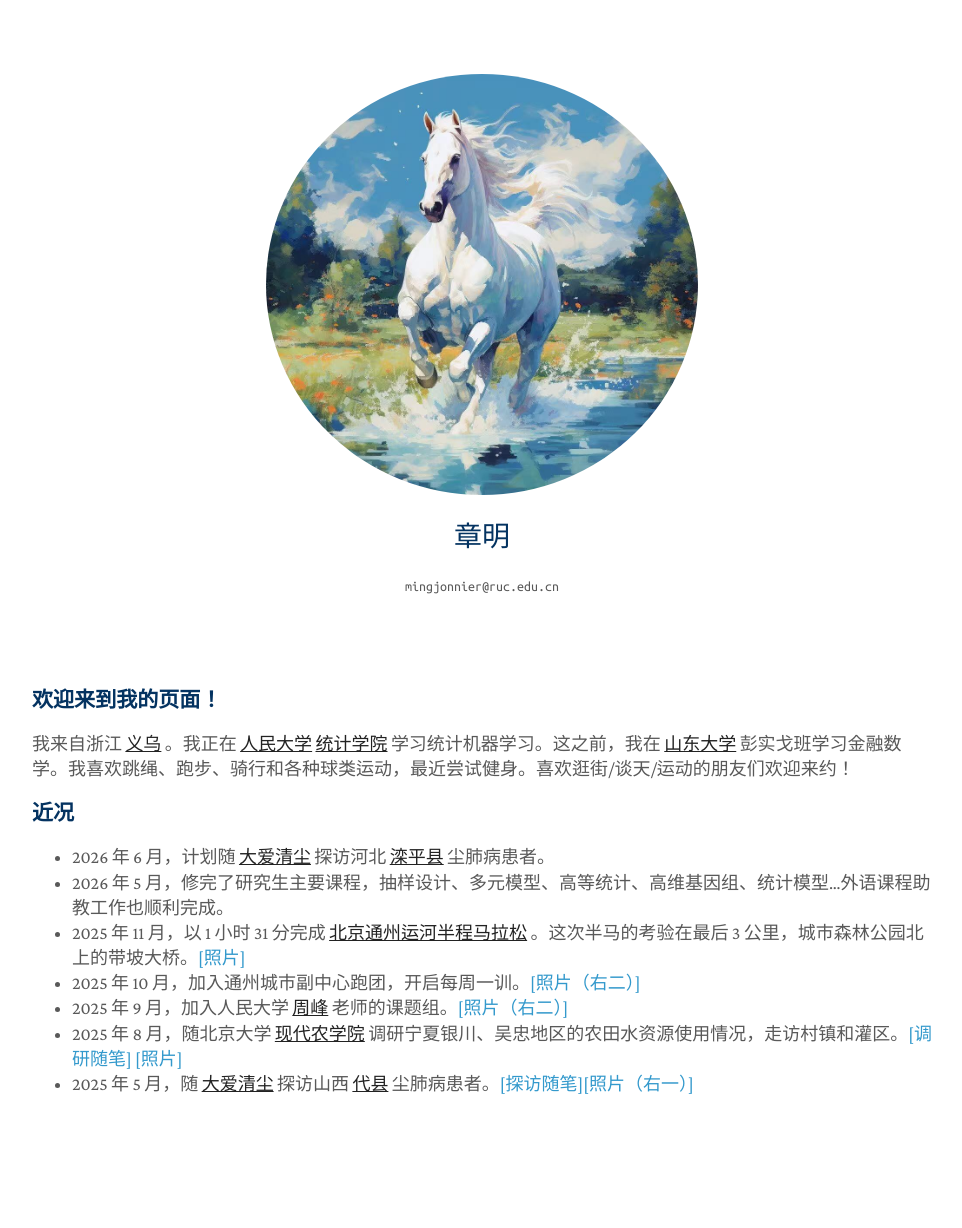
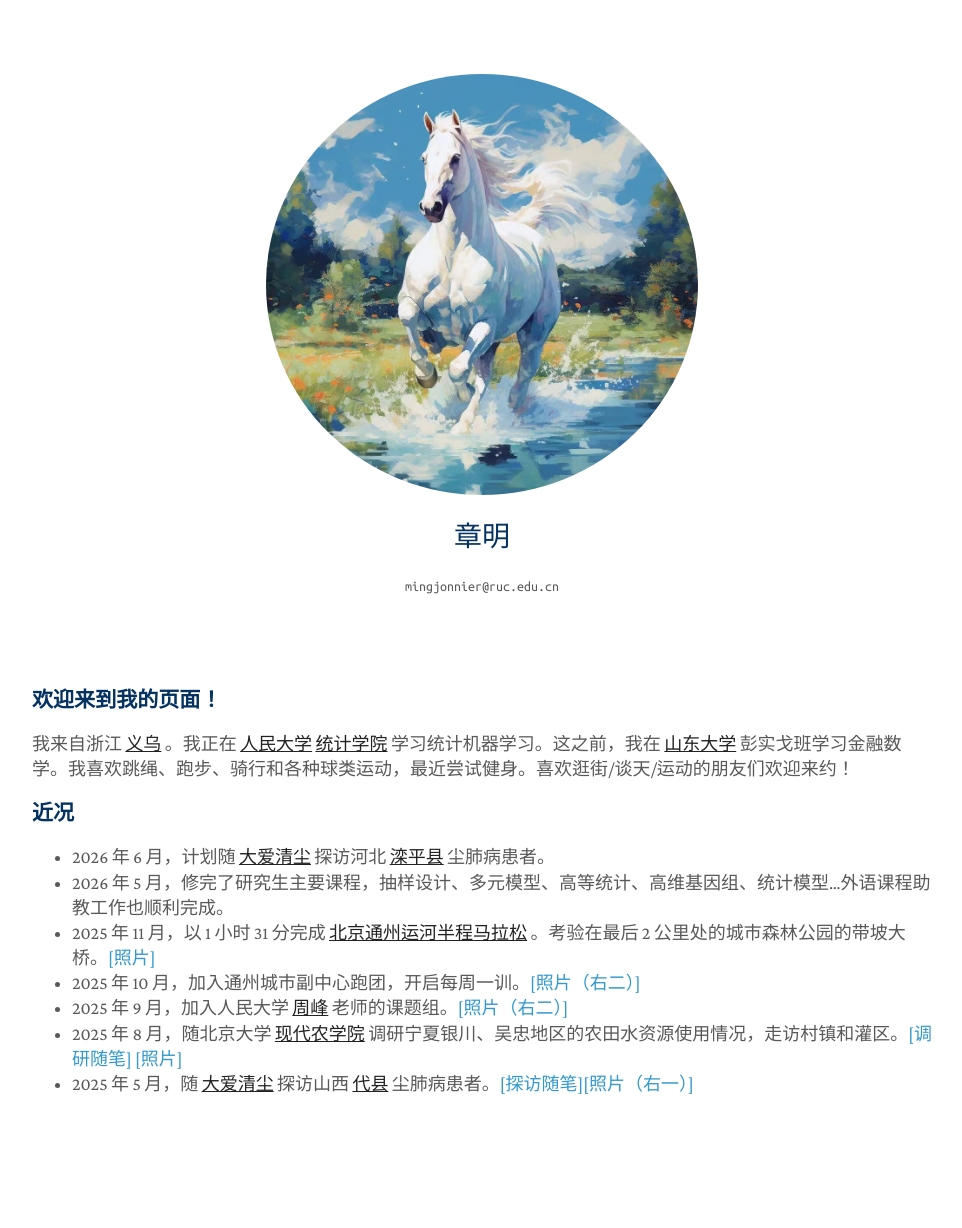
Before and after one commit to zhangming4153/zhangming4153.github.io, a Jekyll site: the page built from index.md, in a window 1280 px wide. Shown: the whole page, without its empty margins (158-1120 px from the left). Built offline with Jekyll 4.4.1, drawn with Linux system fonts in a browser that asks for light colours; a style sheet for code colours, icons or effects is not loaded.

Commit message:
Update index.md

```diff
--- a/index.md
+++ b/index.md
@@ -11,7 +11,7 @@ title: 章明
 
 - 2026 年 6 月，计划随 <a href="https://daqc.org.cn"><strong><u>大爱清尘</u></strong></a> 探访河北 <a href = "https://baike.baidu.com/item/滦平县/7429142"><strong><u>滦平县</u></strong></a> 尘肺病患者。
 - 2026 年 5 月，修完了研究生主要课程，抽样设计、多元模型、高等统计、高维基因组、统计模型...外语课程助教工作也顺利完成。
-- 2025 年 11 月，以 1 小时 31 分完成 <a href="https://baike.baidu.com/item/2025北京通州运河半程马拉松/66790330"><strong><u>北京通州运河半程马拉松</u></strong></a> 。这次半马的考验在最后 3 公里，城市森林公园北上的带坡大桥。[[照片]](/assets/tongz_semimara_profile.jpg)
+- 2025 年 11 月，以 1 小时 31 分完成 <a href="https://baike.baidu.com/item/2025北京通州运河半程马拉松/66790330"><strong><u>北京通州运河半程马拉松</u></strong></a> 。考验在最后 2 公里处的城市森林公园的带坡大桥。[[照片]](/assets/tongz_semimara_profile.jpg)
 - 2025 年 10 月，加入通州城市副中心跑团，开启每周一训。[[照片（右二）]](/assets/tongz_group.png)
 - 2025 年 9 月，加入人民大学 <a href="https://zhoufeng6288.github.io"><strong><u>周峰</u></strong></a> 老师的课题组。[[照片（右二）]](/assets/people_0912.jpg)
 - 2025 年 8 月，随北京大学 <a href="https://www.saas.pku.edu.cn"><strong><u>现代农学院</u></strong></a> 调研宁夏银川、吴忠地区的农田水资源使用情况，走访村镇和灌区。[[调研随笔]](/assets/Ningxia.pdf) [[照片]](/assets/ningxia_me_0820.jpg)
```
